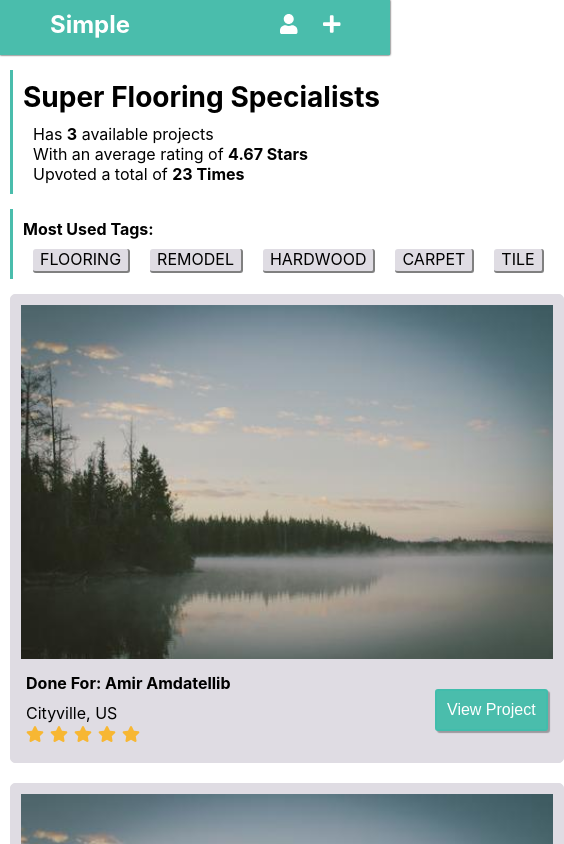
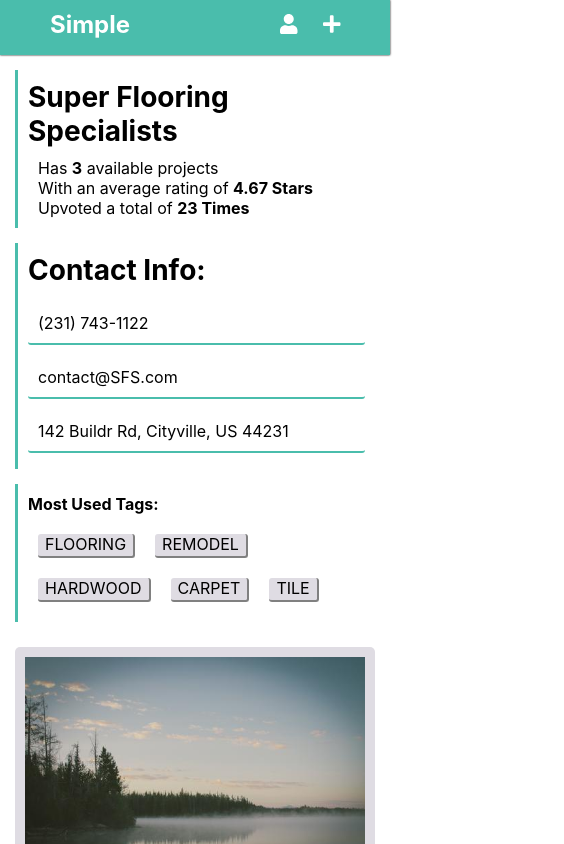
Before and after one commit to KerstingJ/simple, a React (Create React App) app in the folder simple/: page /contractors/1 in a window 390 px wide. Shown: the top 844 px of the page, 564 px wide, since content can reach past the window. Built offline with nearby package versions, Linux system fonts and the light colour scheme.

Commit message:
contractor view mobile responsive

```diff
--- a/simple/src/components/SmallProjectCard.js
+++ b/simple/src/components/SmallProjectCard.js
@@ -38,13 +38,24 @@ export default withRouter(function ProjectCard(props) {
 const CardContainer = styled.div`
   margin-left: 20px;
   margin-bottom: 20px;
+  padding: 10px;
 
-  border: 1px solid #dfdce3;
+  border-bottom: 2px solid darkgray;
   border-radius: 5px;
   background: #dfdce3;
 
+  @media (max-width: 800px) {
+    margin: 10px;
+    width: 100%;
+  }
+
+  @media (max-width: 500px) {
+    margin: 10px;
+    /* width: 300px; */
+  }
+
   .cardImg {
-    padding: 10px;
+    width: 100%;
     max-width: 100%;
   }
 
@@ -54,9 +65,6 @@ const CardContainer = styled.div`
     display: flex;
     justify-content: space-between;
     align-items: center;
-    width: 100%;
-
-    /* border-left: 3px solid #4abdac; */
   }
 
   .rating svg {
--- a/simple/src/views/ContractorView.js
+++ b/simple/src/views/ContractorView.js
@@ -1,11 +1,11 @@
 import React, { useEffect } from "react";
 import styled from "styled-components";
-import {connect} from 'react-redux';
+import { connect } from "react-redux";
 
 import Header from "../components/Header";
 import SmallProjectCard from "../components/SmallProjectCard";
 
-import { getContractorById } from '../actions/contractorsActions'
+import { getContractorById } from "../actions/contractorsActions";
 import { getMostOccuring } from "../utils/ArrayManip.js";
 
 function ContractorView(props) {
@@ -23,22 +23,29 @@ function ContractorView(props) {
 
   return (
     <>
-      <Header nav/>
+      <Header nav />
       <Container>
         <div className="contractorInfo">
           <img alt="contractor profile" src={contractor.image} />
           <div>
             {/* Contractor Name */}
             <h2 className="contact">Contact Info: </h2>
+            <div className="contactContainer">
               {/* Phone */}
-            <a className="contactBtn" href={`tel:${contractor.phone}`}>{contractor.phone}</a>
+              <a className="contactBtn" href={`tel:${contractor.phone}`}>
+                {contractor.phone}
+              </a>
               {/* email */}
-            <a className="contactBtn" href={`mailto:${contractor.email}`}>{contractor.email}</a>
+              <a className="contactBtn" href={`mailto:${contractor.email}`}>
+                {contractor.email}
+              </a>
               {/* address */}
               <span className="contactBtn">{contractor.address}</span>
               {/* Hours */}
             </div>
           </div>
+        </div>
+
         <div className="projectInfo">
           <div className="projectsBreakdown infoBox">
             <h2>{contractor.name}</h2>
@@ -57,7 +64,8 @@ function ContractorView(props) {
                       (total, current) => total + current.rating,
                       0
                     ) / projects.length
-                  ).toFixed(2)} Stars
+                  ).toFixed(2)}{" "}
+                  Stars
                 </strong>
               </p>
             )}
@@ -75,18 +83,40 @@ function ContractorView(props) {
               </p>
             )}
           </div>
+
+          <div className="infoBox contact">
+            <h2 className="contact">Contact Info: </h2>
+            {/* Phone */}
+            <a className="contactBtn" href={`tel:${contractor.phone}`}>
+              {contractor.phone}
+            </a>
+            {/* email */}
+            <a className="contactBtn" href={`mailto:${contractor.email}`}>
+              {contractor.email}
+            </a>
+            {/* address */}
+            <span className="contactBtn">{contractor.address}</span>
+          </div>
+
           <div className="infoBox">
             {/* common project tags */}
             <h4>Most Used Tags: </h4>
             {projects &&
               getMostOccuring(projects.map(p => p.tags).flat()).map(tag => (
                 <span key={tag} className="tag">
-                  {tag.toUpperCase()}
+                  {tag.toUpperCase().split(" ").join("-")}
                 </span>
               ))}
           </div>
-          <div className="recentProjects">{/* project cards? */}
-            {projects && projects.sort((x, y) => x.votes > y.votes ? -1 : 1).map(project => <SmallProjectCard key={project.id} project={project} />)}
+
+          <div className="recentProjects">
+            {/* project cards? */}
+            {projects &&
+              projects
+                .sort((x, y) => (x.votes > y.votes ? -1 : 1))
+                .map(project => (
+                  <SmallProjectCard key={project.id} project={project} />
+                ))}
           </div>
         </div>
       </Container>
@@ -94,11 +124,14 @@ function ContractorView(props) {
   );
 }
 
-export default connect(state => ({
+export default connect(
+  state => ({
     contractor: state.contractors.activeContractor
-}), {
+  }),
+  {
     getContractorById
-})(ContractorView);
+  }
+)(ContractorView);
 
 const Container = styled.div`
   max-width: 1000px;
@@ -107,11 +140,19 @@ const Container = styled.div`
   display: flex;
   justify-content: center;
 
+  @media (max-width: 800px) {
+    margin: 0 15px;
+  }
+
   .contractorInfo {
     max-width: 200px;
 
-    h2.contact{
-      padding-left: 10px
+    h2.contact {
+      padding-left: 10px;
+    }
+
+    @media (max-width: 800px) {
+      display: none;
     }
   }
 
@@ -131,15 +172,23 @@ const Container = styled.div`
     border-radius: 3px;
     border: 2px solid #4abdac;
 
-    box-shadow: 2px 2px 1px rgba(0,0,0,0.4);
+    box-shadow: 2px 2px 1px rgba(0, 0, 0, 0.4);
 
-    transition: .25s;
+    transition: 0.25s;
+
+    @media (max-width: 800px) {
+      background: white;
+      color: black;
+      border: none;
+      box-shadow: none;
+      border-bottom: 2px solid #4abdac;
+    }
 
     &:hover {
       text-decoration: none;
       /* background: white;
       color: #4abdac; */
-      box-shadow: 0px 0px 1px rgba(0,0,0,0.4);
+      box-shadow: 0px 0px 1px rgba(0, 0, 0, 0.4);
     }
   }
 
@@ -149,6 +198,20 @@ const Container = styled.div`
       margin-left: 20px;
       padding: 10px;
       margin-bottom: 15px;
+      width: 100%;
+
+      @media (max-width: 800px) {
+        margin-left: 0;
+        width: unset;
+      }
+
+      &.contact {
+        display: none;
+
+        @media (max-width: 800px) {
+          display: block;
+        }
+      }
 
       p {
         padding-left: 10px;
@@ -164,6 +227,7 @@ const Container = styled.div`
     }
 
     .tag {
+      display: inline-block;
       margin: 10px;
       padding: 0 7px 2px 7px;
       border-radius: 3px;
@@ -173,4 +237,13 @@ const Container = styled.div`
       background: #dfdce3;
     }
   }
+
+  .recentProjects {
+    display: flex;
+    flex-direction: column;
+    justify-content: flex-start;
+    align-items: center;
+
+    width: 100%;
+  }
 `;
```
Lines whose indentation alone changed are shown as unchanged.
